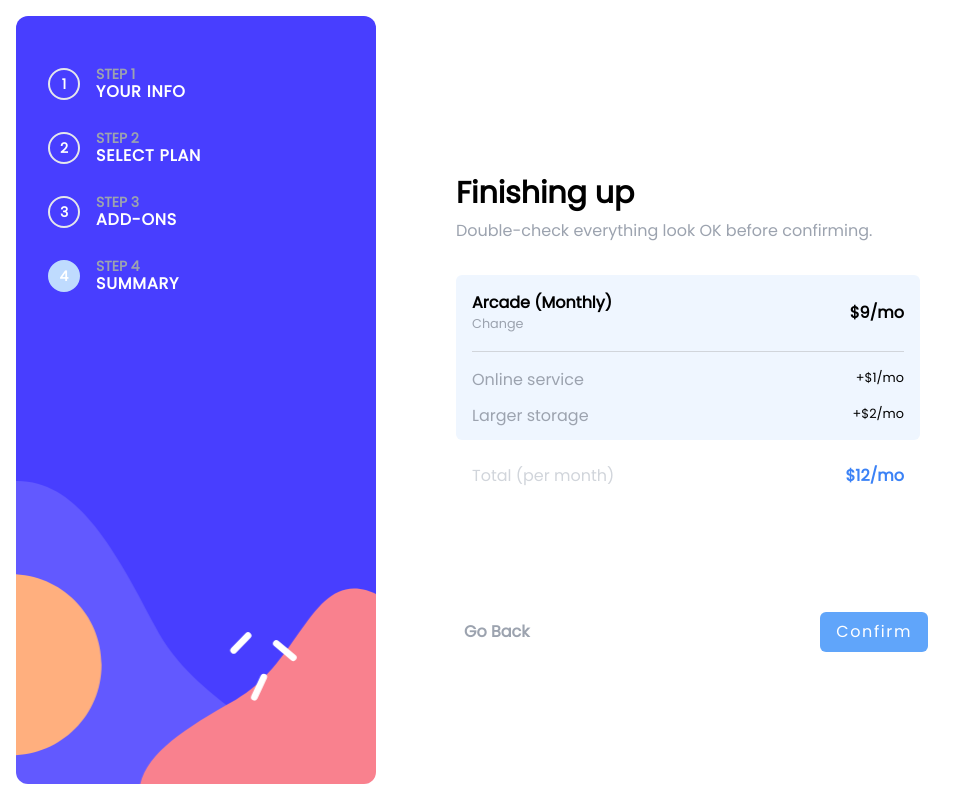
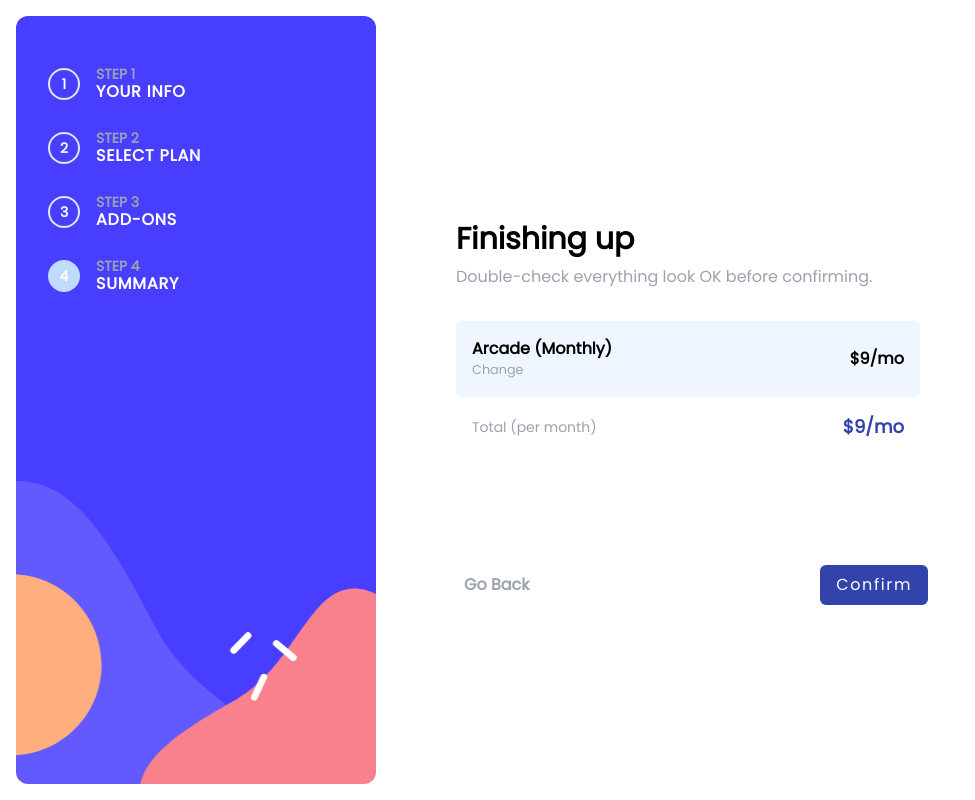
Before and after one commit to Wajud/game-plans-project, a Next.js app: page /summary in a window 1280 px wide. Shown: the whole page, without its empty margins (0-975 px from the left). Built offline with nearby package versions, Linux system fonts and the light colour scheme.

Commit message:
added state management to finishing up / summary page

```diff
--- a/app/add-ons/page.js
+++ b/app/add-ons/page.js
@@ -7,26 +7,30 @@ import { useDispatch, useSelector } from "react-redux";
 export const addOnsPrices = {
   onlineService: {
     monthlyRate: 1,
-    yearlyrate: 10,
+    yearlyRate: 10,
   },
 
   largerStorage: {
     monthlyRate: 2,
-    yearlyrate: 20,
+    yearlyRate: 20,
   },
 
   customizableProfile: {
     monthlyRate: 2,
-    yearlyrate: 20,
+    yearlyRate: 20,
   },
 };
 
-const Plans = () => {
+const page = () => {
   const [onlineService, setOnlineService] = useState(false);
   const [largerStorage, setLargerStorage] = useState(false);
   const [customizableProfile, setCustomizableProfile] = useState(false);
 
   const dispatch = useDispatch();
+
+  const activePlan = useSelector((store) => store.planSliceReducer);
+  console.log(activePlan);
+  const basis = activePlan.basis;
 
   const addOns = useSelector((store) => store.addOnsSliceReducer);
 
@@ -52,7 +56,6 @@ const Plans = () => {
     } else {
       dispatch(remove(e.target.name));
     }
-
     setOnlineService(e.target.checked);
   }
 
@@ -111,7 +114,10 @@ const Plans = () => {
               </small>
             </div>
             <p className="text-sm text-blue-500">
-              ${addOnsPrices.onlineService.monthlyRate}/mo
+              $
+              {basis === "yearly"
+                ? `${addOnsPrices.onlineService.yearlyRate}/yr`
+                : `${addOnsPrices.onlineService.monthlyRate}/mo`}
             </p>
           </label>
           {/* End of Online Service */}
@@ -139,7 +145,10 @@ const Plans = () => {
               </small>
             </div>
             <p className="text-sm text-blue-500">
-              {addOnsPrices.largerStorage.monthlyRate}/mo
+              $
+              {basis === "yearly"
+                ? `${addOnsPrices.largerStorage.yearlyRate}/yr`
+                : `${addOnsPrices.largerStorage.monthlyRate}/mo`}
             </p>
           </label>
 
@@ -168,7 +177,10 @@ const Plans = () => {
               </small>
             </div>
             <p className="text-sm text-blue-500">
-              ${addOnsPrices.customizableProfile.monthlyRate}/mo
+              $
+              {basis === "yearly"
+                ? `${addOnsPrices.customizableProfile.yearlyRate}/yr`
+                : `${addOnsPrices.customizableProfile.monthlyRate}/mo`}
             </p>
           </label>
           {/* End of Customizable Profile */}
@@ -190,4 +202,4 @@ const Plans = () => {
   );
 };
 
-export default Plans;
+export default page;
--- a/app/components/SummaryPage.js
+++ b/app/components/SummaryPage.js
@@ -1,8 +1,77 @@
 "use client";
+import { useSelector } from "react-redux";
+import { plansPrices } from "../plans/page";
+import { addOnsPrices } from "../add-ons/page";
 
 import Link from "next/link";
+import { add } from "@/redux/features/addOnsSlice";
 
-const Plans = ({ setShowThanks }) => {
+const SummaryPage = ({ setShowThanks }) => {
+  const activePlan = useSelector((store) => store.planSliceReducer);
+  const activeAddOns = useSelector((store) => store.addOnsSliceReducer);
+  console.log("activeAddonsFromSummaryPage: ", activeAddOns);
+
+  function turnPlantoPropercase(plan) {
+    if (plan === "arcade") {
+      return "Arcade";
+    } else if (plan === "advanced") {
+      return "Advanced";
+    } else {
+      return "Pro";
+    }
+  }
+
+  function turnBasistoPropercase(basis) {
+    if (basis === "monthly") {
+      return "Monthly";
+    } else {
+      return "Yearly";
+    }
+  }
+
+  function turnAddOntoPropercase(addOn) {
+    if (addOn === "online-service") {
+      return "Online Service";
+    } else if (addOn === "larger-storage") {
+      return "Larger Storage";
+    } else {
+      return "Customizable Profile";
+    }
+  }
+
+  function turnAddOnToCamelCase(addOn) {
+    if (addOn === "online-service") {
+      return "onlineService";
+    } else if (addOn === "larger-storage") {
+      return "largerStorage";
+    } else {
+      return "customizableProfile";
+    }
+  }
+
+  const setPlanPrice = (plan, basis) => {
+    return plansPrices[plan][basis + "Rate"];
+  };
+
+  const chosenPlanPrice = activePlan.plan
+    ? setPlanPrice(activePlan.plan, activePlan.basis)
+    : "9";
+
+  function getTotalAddOnsPrice(addons, basis) {
+    let TotalAddOnsPrice = 0;
+    addons.forEach((addOn) => {
+      let addOnPrice = 0;
+      if (basis === "monthly") {
+        addOnPrice = addOn.monthlyRate;
+      } else {
+        addOnPrice = addOn.yearlyrate;
+      }
+
+      TotalAddOnsPrice += addOnPrice;
+    });
+    return TotalAddOnsPrice;
+  }
+
   return (
     <div className={`max-w-[32rem]`}>
       <div className="bg-blue-100 h-[66vh] md:hidden"></div>
@@ -17,30 +86,66 @@ const Plans = ({ setShowThanks }) => {
         <div className="mt-8 bg-blue-50 p-4 rounded-md">
           <div className="flex items-center">
             <div className=" flex-1">
-              <h2 className="font-semibold -mb-1">Arcade (Monthly)</h2>
+              <h2 className="font-semibold -mb-1">{`${
+                activePlan.plan
+                  ? turnPlantoPropercase(activePlan.plan)
+                  : "Arcade"
+              } (${
+                activePlan.basis
+                  ? turnBasistoPropercase(activePlan.basis)
+                  : "Monthly"
+              })`}</h2>
               <Link href="/plans">
                 <small className="text-gray-400 hover:underline">Change</small>
               </Link>
             </div>
-            <p className="font-semibold">$9/mo</p>
+            <p className="font-semibold">{`$${chosenPlanPrice}/${
+              activePlan.basis === "yearly" ? "yr" : "mo"
+            }`}</p>
           </div>
-          <div className="mt-4 pt-4 border-t border-gray-300 flex flex-col gap-4">
-            <div className="flex justify-between items-center">
-              <p className="text-gray-400 -mb-1">Online service</p>
-              <small>+$1/mo</small>
+          {activeAddOns.length > 0 ? (
+            <div className="mt-4 pt-4 border-t border-gray-300 flex flex-col gap-4">
+              {activeAddOns.map((addon, index) => (
+                <div className="flex justify-between items-center" key={index}>
+                  <p className="text-gray-400 -mb-1">
+                    {turnAddOntoPropercase(addon.title)}
+                  </p>
+                  <small>{`+${
+                    activePlan.basis === "monthly"
+                      ? addOnsPrices[turnAddOnToCamelCase(addon.title)]
+                          .monthlyRate
+                      : addOnsPrices[turnAddOnToCamelCase(addon.title)]
+                          .yearlyRate
+                  }/${activePlan.basis === "monthly" ? "mo" : "yr"}`}</small>
+                </div>
+              ))}
             </div>
+          ) : (
+            ""
+          )}
+        </div>
+        {activeAddOns.length == 0 ? (
+          <div className="flex justify-between items-center mt-4 px-4">
+            <p className="text-gray-400 text-sm">{`Total (per ${
+              activeAddOns.basis === "yearly" ? "year" : "month"
+            })`}</p>
 
-            <div className="flex justify-between items-center">
-              <p className="text-gray-400 -mb-1">Larger storage</p>
-              <small>+$2/mo</small>
-            </div>
+            <p className="text-[#3244ac] font-semibold text-lg">{`$${chosenPlanPrice}/${
+              activePlan.basis === "yearly" ? "yr" : "mo"
+            }`}</p>
           </div>
-        </div>
+        ) : (
+          <div className="flex justify-between items-center mt-4 px-4">
+            <p className="text-gray-400 text-sm">{`Total (per ${
+              activeAddOns.basis === "yearly" ? "year" : "month"
+            })`}</p>
 
-        <div className="flex justify-between items-center px-4 mt-6">
-          <h2 className="text-gray-300 ">Total (per month)</h2>
-          <p className="text-blue-500 font-semibold">$12/mo</p>
-        </div>
+            <p className="text-[#3244ac] font-semibold text-lg">{`${
+              chosenPlanPrice +
+              getTotalAddOnsPrice(activeAddOns, activePlan.basis)
+            }/${activePlan.basis === "yearly" ? "yr" : "mo"}`}</p>
+          </div>
+        )}
 
         {/* End of Summary Section */}
       </div>
@@ -49,7 +154,7 @@ const Plans = ({ setShowThanks }) => {
           <p className="text-gray-400 font-semibold">Go Back</p>
         </Link>
         <button
-          className="bg-blue-400 text-white font-medium px-4 py-2 rounded-md tracking-widest"
+          className="bg-[#3244ac] text-white font-medium px-4 py-2 rounded-md tracking-widest"
           onClick={() => setShowThanks(false)}
         >
           Confirm
@@ -59,4 +164,4 @@ const Plans = ({ setShowThanks }) => {
   );
 };
 
-export default Plans;
+export default SummaryPage;
--- a/app/plans/page.js
+++ b/app/plans/page.js
@@ -6,26 +6,61 @@ import arcadeImage from "@/app/assets/images/icon-arcade.svg";
 import advancedImage from "@/app/assets/images/icon-advanced.svg";
 import proImage from "@/app/assets/images/icon-pro.svg";
 import Link from "next/link";
-import styles from "@/app/globals.css";
+import { useRouter } from "next/navigation";
 
 import { useSelector, useDispatch } from "react-redux";
+import { updatePlan } from "@/redux/features/planSlice";
 
 const inter = Inter({ subsets: ["latin"] });
 
+export const plansPrices = {
+  arcade: {
+    monthlyRate: 9,
+    yearlyRate: 90,
+  },
+  advanced: {
+    monthlyRate: 12,
+    yearlyRate: 120,
+  },
+  pro: {
+    monthlyRate: 15,
+    yearlyRate: 150,
+  },
+};
+
 const Plans = () => {
-  const [yearly, setYearly] = useState(false);
+  const router = useRouter();
+  const dispatch = useDispatch();
+
+  const storedPlan = useSelector((store) => store.planSliceReducer);
+
+  const [yearly, setYearly] = useState(
+    storedPlan?.basis === "yearly" ? true : false
+  );
+  const [basis, setBasis] = useState(
+    storedPlan?.basis === "yearly" ? "yearly" : "monthly"
+  );
   const [addClass, setAddClass] = useState("");
 
-  console.log("yearly: ", yearly);
+  const [activePlan, setActivePlan] = useState(
+    storedPlan.hasOwnProperty("plan") ? storedPlan.plan : ""
+  );
 
   function moveRoller() {
     if (yearly === true) {
+      setBasis("monthly");
       setYearly(false);
       setAddClass("slide-to-left");
     } else {
+      setBasis("yearly");
       setYearly(true);
       setAddClass("slide-to-right");
     }
+  }
+
+  function handlePlanNav(plan, basis) {
+    dispatch(updatePlan({ plan, basis }));
+    router.push("/add-ons");
   }
 
   return (
@@ -39,7 +74,13 @@ const Plans = () => {
 
         {/* Plans Section */}
         <section className="flex flex-col md:flex-row gap-4 py-8 pb-2">
-          <div className="cursor-pointer md:w-[33%] flex md:flex-col gap-4 py-4 px-4 border border-gray-100 shadow-md rounded-md hover:bg-blue-50 hover:border-blue-800">
+          {/* Arcade Plan */}
+          <div
+            className={`cursor-pointer md:w-[33%] flex md:flex-col gap-4 py-4 px-4 border border-gray-100 shadow-md rounded-md hover:bg-blue-50 hover:border-blue-800 ${
+              activePlan === "arcade" ? "bg-blue-50 border border-blue-800" : ""
+            }`}
+            onClick={() => setActivePlan("arcade")}
+          >
             <Image src={arcadeImage} alt="arcade image" />
             <div>
               <p className="font-semibold text-blue-950 -mb-1 md:mt-6">
@@ -56,7 +97,17 @@ const Plans = () => {
             </div>
           </div>
 
-          <div className="cursor-pointer md:w-[33%] flex md:flex-col gap-4 py-4 px-4 border border-gray-100 shadow-md rounded-md  hover:bg-blue-50 hover:border-blue-800">
+          {/* Advanced Plan */}
+
+          <div
+            className={`cursor-pointer md:w-[33%] flex md:flex-col gap-4 py-4 px-4 border border-gray-100 shadow-md rounded-md  hover:bg-blue-50 hover:border-blue-800 ${
+              activePlan === "advanced"
+                ? " bg-blue-50 border border-blue-800"
+                : ""
+            }`}
+            data-plan="advanced"
+            onClick={() => setActivePlan("advanced")}
+          >
             <Image src={advancedImage} alt="advanced image" />
             <div>
               <p className="font-semibold text-blue-950 -mb-1 md:mt-6">
@@ -73,11 +124,18 @@ const Plans = () => {
             </div>
           </div>
 
-          <div className="cursor-pointer md:w-[33%] flex md:flex-col gap-4 py-4 px-4 border border-gray-100 shadow-md rounded-md  hover:bg-blue-50 hover:border-blue-800">
+          {/* Pro Plan */}
+          <div
+            className={`cursor-pointer md:w-[33%] flex md:flex-col gap-4 py-4 px-4 border border-gray-100 shadow-md rounded-md  hover:bg-blue-50 hover:border-blue-800 ${
+              activePlan === "pro" ? " bg-blue-50 border border-blue-800" : ""
+            }`}
+            data-plan="pro"
+            onClick={() => setActivePlan("pro")}
+          >
             <Image src={proImage} alt="pro image" />
             <div>
               <p className="font-semibold -mb-1 md:mt-6">Pro</p>
-              {/* <small className="text-xs font-semibold text-gray-400"> */}
+
               <small className="text-xs font-semibold text-gray-400">
                 ${yearly ? "150" : "15"}/{yearly ? "yr" : "mo"}
               </small>
@@ -104,13 +162,9 @@ const Plans = () => {
             onClick={moveRoller}
           >
             <p
-              className={
-                // yearly
-                //   ? `w-3 h-3 absolute left-[20px] top-[3px] bg-white rounded-full ${addClass}`
-                //   : `duration-1000 w-3 h-3 absolute left-[4px] top-[3px] bg-white rounded-full ${addClass}`
-
-                `w-3 h-3 absolute left-[4px] top-[3px] bg-white rounded-full ${addClass}`
-              }
+              className={`w-3 h-3 absolute ${
+                storedPlan?.basis === "yearly" ? "left-[20px]" : "left-[4px]"
+              } top-[3px] bg-white rounded-full ${addClass}`}
             ></p>
           </div>
           <p
@@ -128,11 +182,14 @@ const Plans = () => {
         <Link href="/">
           <p className="text-gray-400 font-semibold">Go Back</p>
         </Link>
-        <Link href="/add-ons">
-          <button className="bg-[#1C65A3] text-white font-medium px-4 py-2 rounded-md tracking-widest">
-            Next Step
-          </button>
-        </Link>
+        {/* <Link href="/add-ons"> */}
+        <button
+          className="bg-[#1C65A3] text-white font-medium px-4 py-2 rounded-md tracking-widest"
+          onClick={() => handlePlanNav(activePlan, basis)}
+        >
+          Next Step
+        </button>
+        {/* </Link> */}
       </div>
     </div>
   );
--- a/app/summary/page.js
+++ b/app/summary/page.js
@@ -13,7 +13,7 @@ const page = () => {
   const [showThanks, setShowThanks] = useState(true);
 
   const addOns = useSelector((store) => store.addOnsSliceReducer);
-  console.log(addOns);
+  console.log("add on: ", addOns);
   return (
     <div>
       {showThanks ? (
--- a/redux/features/planSlice.js
+++ b/redux/features/planSlice.js
@@ -7,7 +7,9 @@ export const planSlice = createSlice({
   initialState,
   reducers: {
     updatePlan: (state, action) => {
-      console.log(action.payload);
+      state.plan = action.payload.plan;
+      state.basis = action.payload.basis;
+      console.log(state);
     },
   },
 });
```
